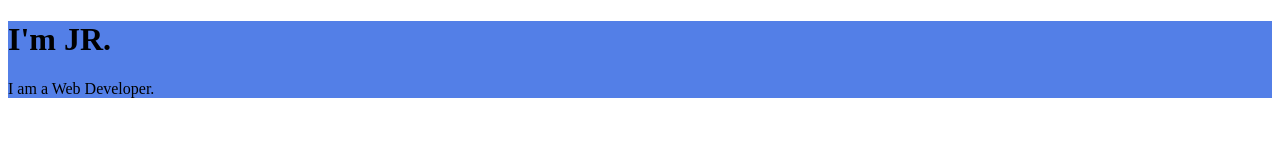
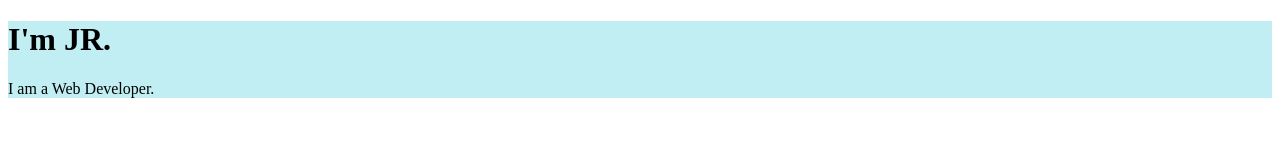
Before and after one commit to WaypointSol/css-mywebsite, a plain HTML site: page index.html in a window 1280 px wide. Drawn offline with Linux system fonts and the light colour scheme.

Commit message:
Update styles.css

```diff
--- a/css/styles.css
+++ b/css/styles.css
@@ -1,3 +1,3 @@
 div {
-    background-color: #537FE7;
+    background-color: #C0EEF2;
 }
```
